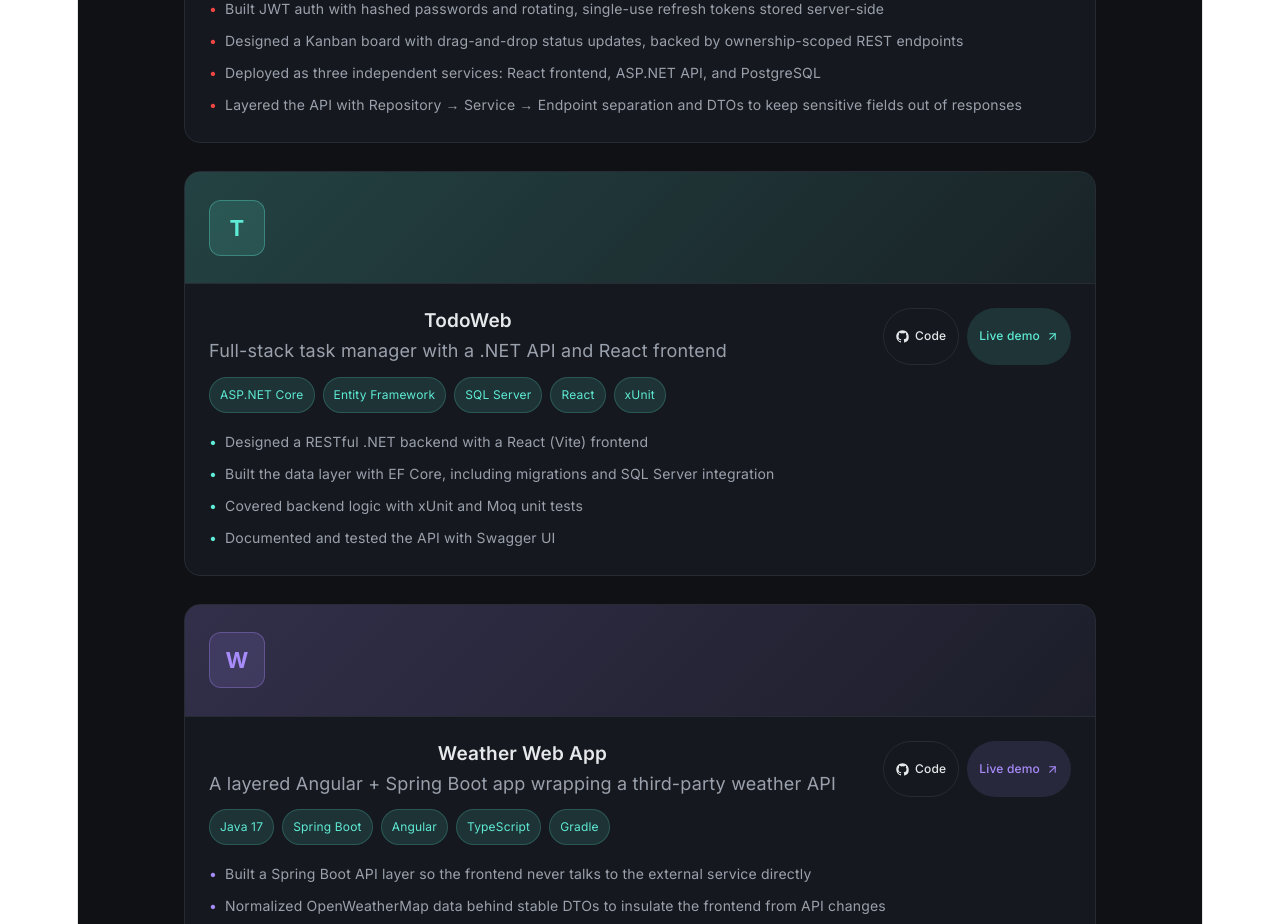
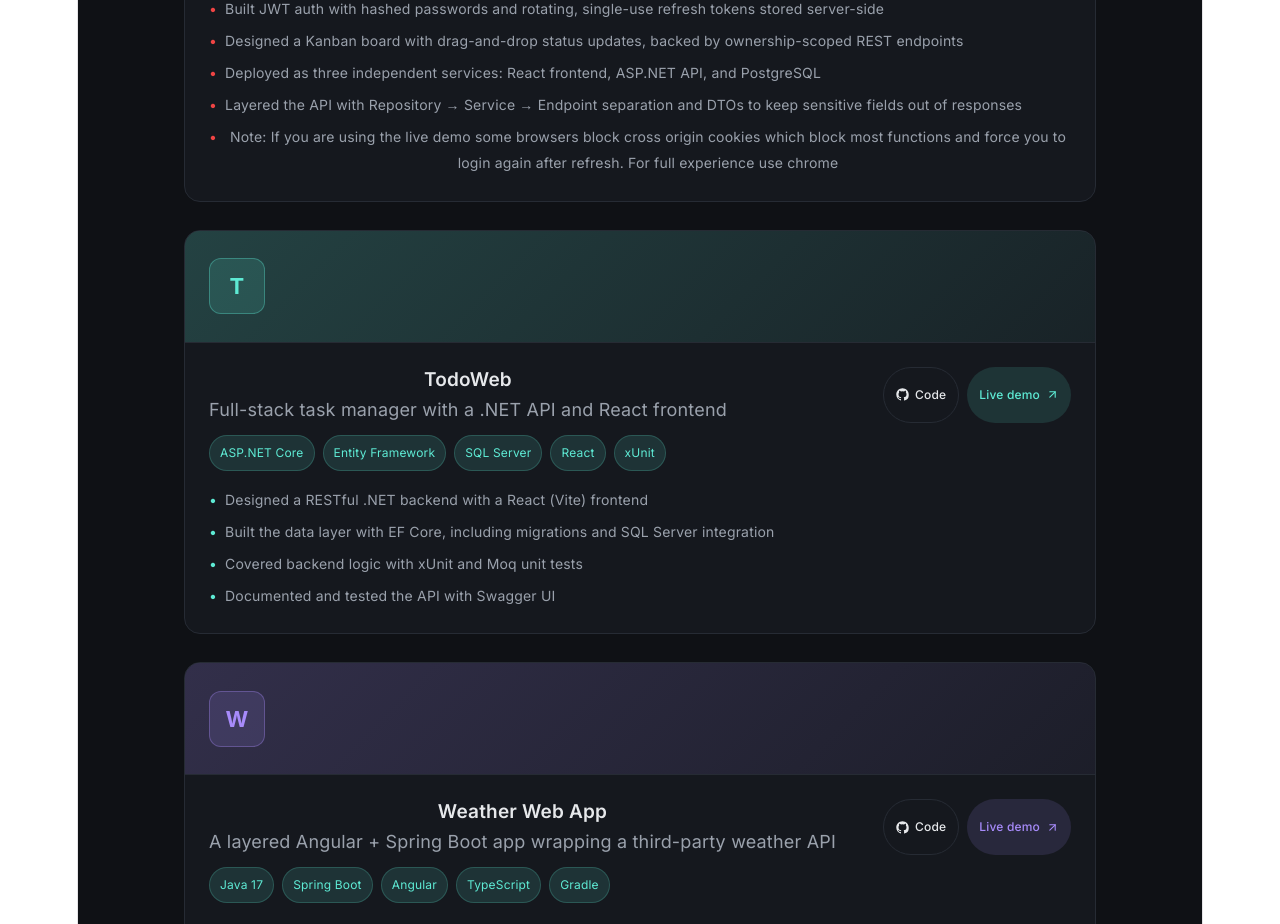
Before and after one commit to KKondor/portfolio, a React app: page / in a window 1280 px wide. Shown: the part 1200-2124 px from the top of the page. Built offline with nearby package versions, Linux system fonts and the light colour scheme; the HTML template or start-up script is replaced by a standard one.

Commit message:
fix: added note about cross origin cookies

```diff
--- a/src/KristofPortfolio.jsx
+++ b/src/KristofPortfolio.jsx
@@ -41,6 +41,7 @@
       "Designed a Kanban board with drag-and-drop status updates, backed by ownership-scoped REST endpoints",
       "Deployed as three independent services: React frontend, ASP.NET API, and PostgreSQL",
       "Layered the API with Repository → Service → Endpoint separation and DTOs to keep sensitive fields out of responses",
+      "Note: If you are using the live demo some browsers block cross origin cookies which block most functions and force you to login again after refresh. For full experience use chrome"
     ],
   },
   {
```
